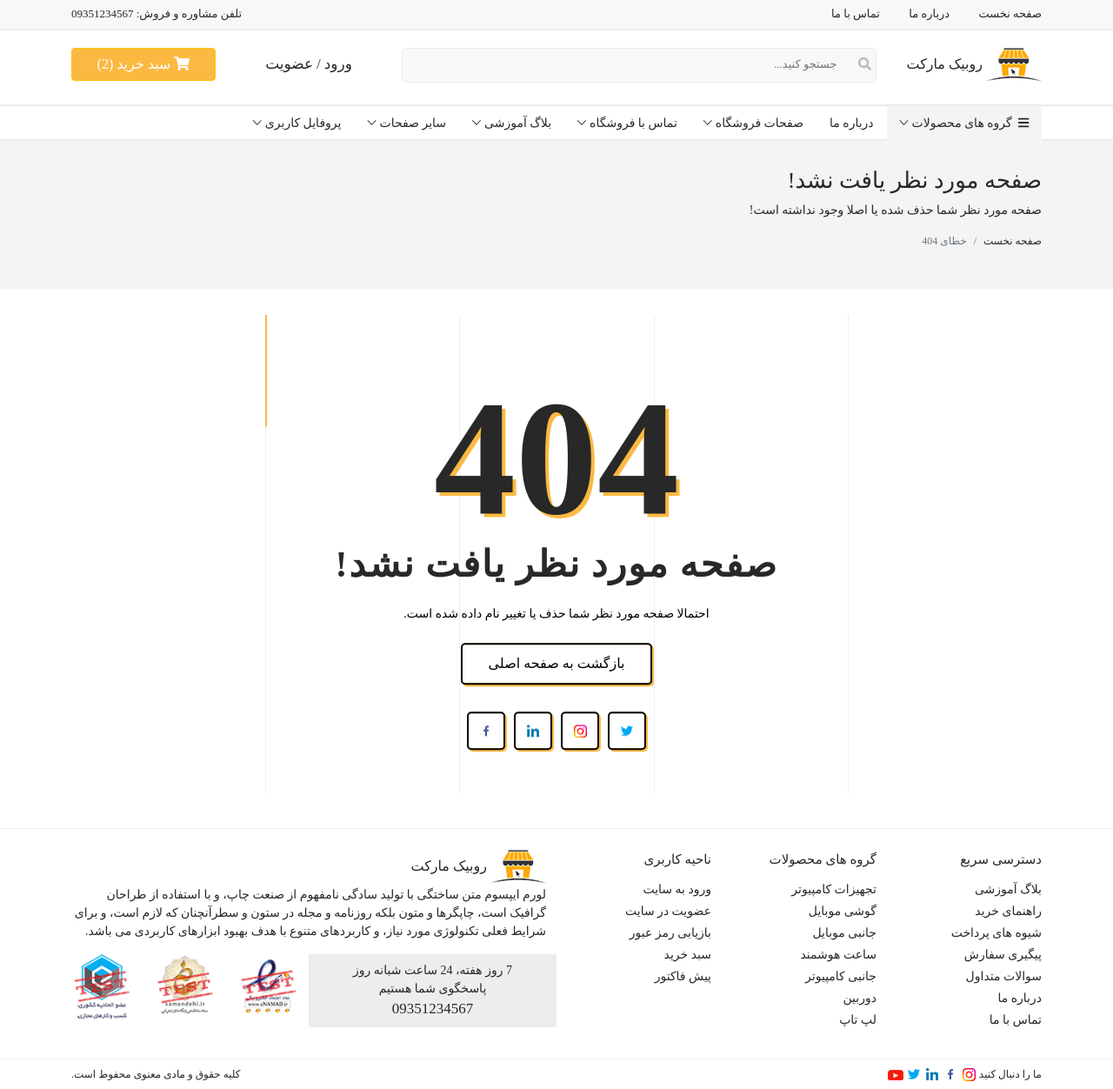
After one commit to SaharTalebi/RoobikMarket, a Django app: template pages/templates/pages/error404.html in a window 1280 px wide. The commit adds this page. Shown: the whole page at 87% size. Run offline with Django 4.2, Linux system fonts and the light colour scheme; the template is opened without the code that fills it, so the values that code supplies are empty; some libraries are stand-ins or nearby versions; some web fonts are replaced.

Commit message:
create error404 and faq pages

```diff
--- /dev/null
+++ b/pages/templates/pages/error404.html
@@ -0,0 +1,65 @@
+{% extends '_base.html' %}
+
+{% load static %}
+
+{% block title %}خطای 404{% endblock title %}
+
+{% block content %}
+<section class="inner-page" id="contact-page">
+    <div class="container-fluid" id="page-hero">
+        <div class="row">
+            <div class="col-12">
+                <div class="container">
+                    <div class="row">
+                        <div class="col-12 px-0">
+                            <h1>صفحه مورد نظر یافت نشد!</h1>
+                            <p>صفحه مورد نظر شما حذف شده یا اصلا وجود نداشته است!</p>
+                            <nav aria-label="breadcrumb">
+                                <ol class="breadcrumb">
+                                    <li class="breadcrumb-item"><a href="{% url 'home' %}">صفحه نخست</a></li>
+                                    <li class="breadcrumb-item active" aria-current="page">خطای 404</li>
+                                </ol>
+                            </nav>
+                        </div>
+                    </div>
+                </div>
+            </div>
+        </div>
+    </div>
+
+    <div class="container">
+        <div class="row">
+            <div class="col-12">
+                <div class="content">
+                    <div class="row">
+                        <div class="col-12">
+                            <div id="notfound">
+                                <div class="notfound-bg">
+                                    <div></div>
+                                    <div></div>
+                                    <div></div>
+                                    <div></div>
+                                </div>
+                                <div class="notfound">
+                                    <div class="notfound-404">
+                                        <h1>404</h1>
+                                    </div>
+                                    <h2>صفحه مورد نظر یافت نشد!</h2>
+                                    <p>احتمالا صفحه مورد نظر شما حذف یا تغییر نام داده شده است.</p>
+                                    <a href="{% url 'home' %}">بازگشت به صفحه اصلی</a>
+                                    <div class="notfound-social">
+                                        <a href="#"><img src="{% static 'images/social/twitter.png' %}" alt="توئیتر" width="18px"></a>
+                                        <a href="#"><img src="{% static 'images/social/insta.png' %}" alt="اینستاگرام" width="18px"></a>
+                                        <a href="#"><img src="{% static 'images/social/linkedin.png' %}" alt="لینکدین" width="18px"></a>
+                                        <a href="#"><img src="{% static 'images/social/facebook.png' %}" alt="فیس بوک" width="18px"></a>
+                                    </div>
+                                </div>
+                            </div>
+                        </div>
+                    </div>
+                </div>
+            </div>
+        </div>
+    </div>
+</section>
+{% endblock content %}
--- a/pages/urls.py
+++ b/pages/urls.py
@@ -6,4 +6,6 @@ urlpatterns = [
     path('', views.home_page_view, name="home"),
     path('about/', views.about_us_view, name="about"),
     path('contact/', views.contact_us_view, name="contact"),
+    path('faq/', views.faq_view, name="faq"),
+    path('error404/', views.error_404_view, name="error404"),
 ]
--- a/pages/views.py
+++ b/pages/views.py
@@ -10,3 +10,9 @@ def about_us_view(request):
 
 def contact_us_view(request):
     return render(request, 'pages/contact.html')
+
+def faq_view(request):
+    return render(request, 'pages/faq.html')
+
+def error_404_view(request):
+    return render(request, 'pages/error404.html')
--- a/templates/_base.html
+++ b/templates/_base.html
@@ -17,6 +17,7 @@
     <link rel="stylesheet" href="{% static 'css/highlight.css'%}">
     <link rel="stylesheet" href="{% static 'css/nouislider.min.css'%}">
     <link rel="stylesheet" href="{% static 'css/style.css'%}">
+    <link rel="stylesheet" href="{% static 'css/error-404.css'%}">
     <!-- /CSS Styles -->
 </head>
 <body>
@@ -302,7 +303,7 @@
                                                         </li>
                                                     </ul>
                                                 </li>
-                                                <li><a href="./about.html">درباره ما<em class="droopmenu-topanim"></em></a></li>
+                                                <li><a href="{% url 'about' %}">درباره ما<em class="droopmenu-topanim"></em></a></li>
                                                 <li class="droopmenu-parent" aria-haspopup="true">
                                                     <a href="./products.html" aria-expanded="false">صفحات فروشگاه<em class="droopmenu-topanim"></em></a><div class="dm-arrow"></div>
                                                     <ul style="">
@@ -314,8 +315,8 @@
                                                 <li class="droopmenu-parent" aria-haspopup="true">
                                                     <a href="./contact.html" aria-expanded="false">تماس با فروشگاه<em class="droopmenu-topanim"></em></a><div class="dm-arrow"></div>
                                                     <ul style="">
-                                                        <li><a href="./faq.html">سوالات متداول</a></li>
-                                                        <li><a href="./contact.html">تماس با ما</a></li>
+                                                        <li><a href="{% url 'faq' %}">سوالات متداول</a></li>
+                                                        <li><a href="{% url 'contact' %}">تماس با ما</a></li>
                                                     </ul>
                                                 </li>
                                                 <li class="droopmenu-parent" aria-haspopup="true">
@@ -336,7 +337,7 @@
                                                         <li><a href="./register.html">عضویت در سایت</a></li>
                                                         <li><a href="./reset-password.html">بازگردانی رمز عبور</a></li>
                                                         <li class="dm-bottom-separator"></li>
-                                                        <li><a href="./error-404.html">خطای 404</a></li>
+                                                        <li><a href="{% url 'error404' %}">خطای 404</a></li>
                                                     </ul>
                                                 </li>
                                                 <li class="droopmenu-parent" aria-haspopup="true">
```
Also changed, not shown: pages/templates/pages/faq.html (added, +103 -0 lines), 1 other file.
